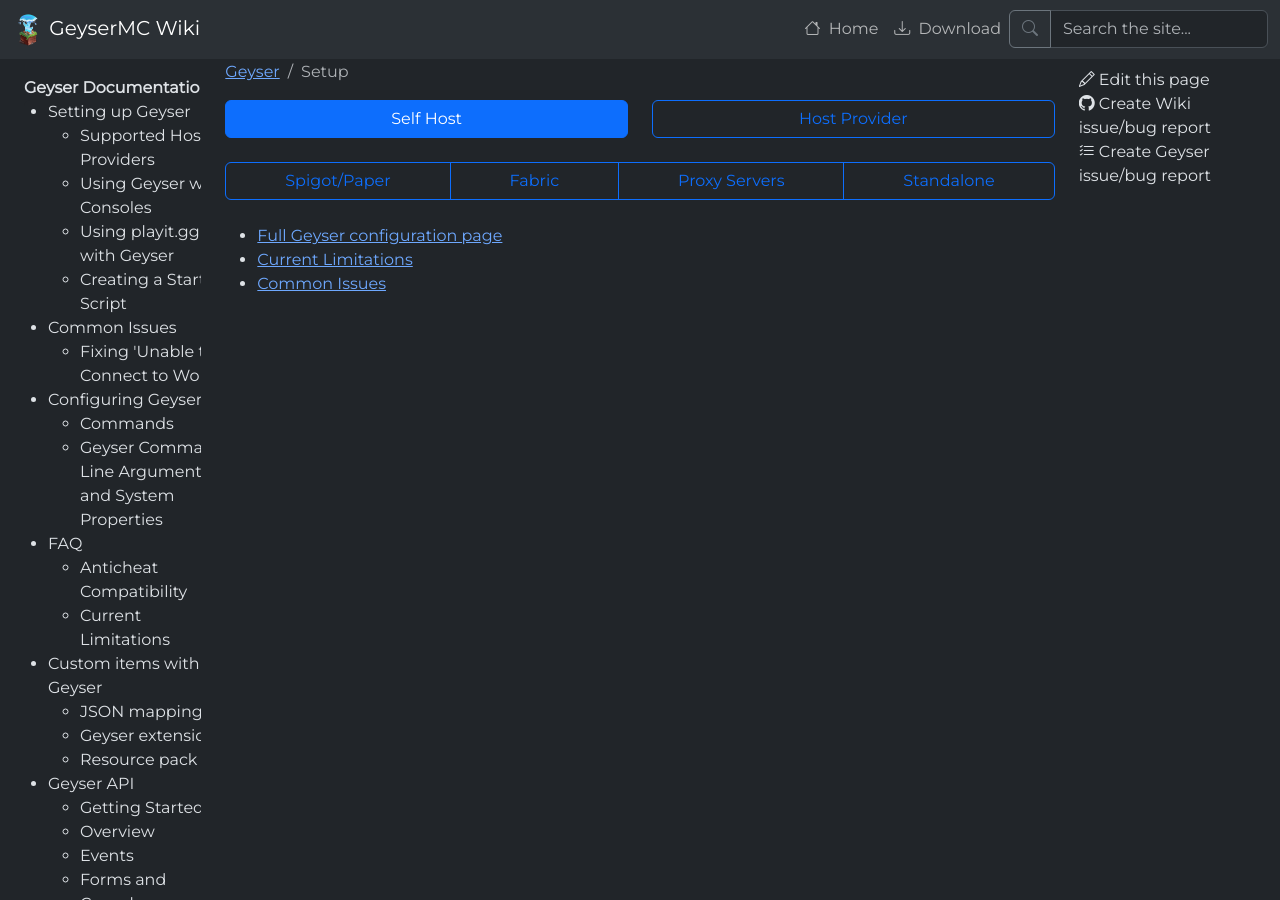
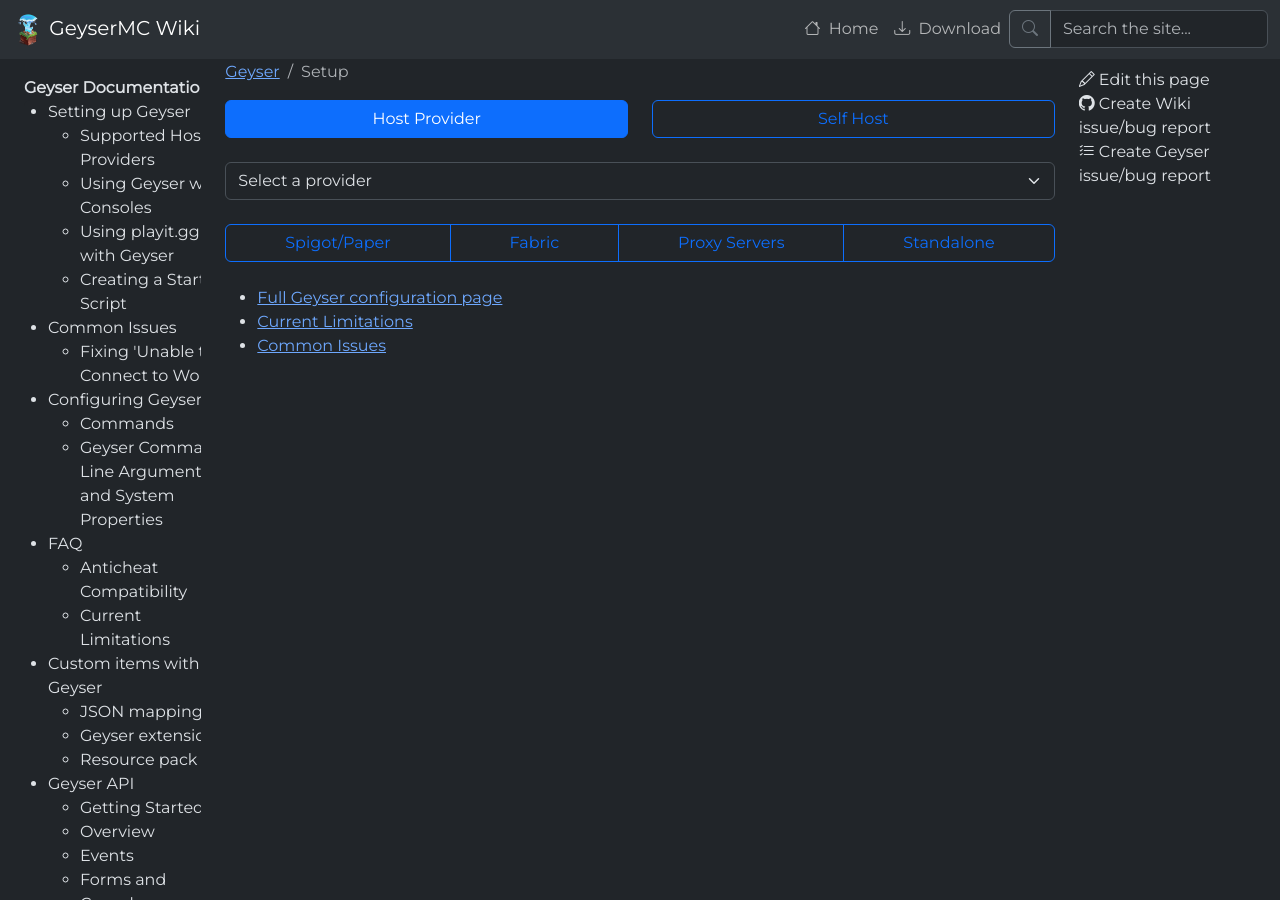
Before and after one commit to GeyserMC/GeyserWiki, a Jekyll site: the page built from _docs/geyser/setup.md, in a window 1280 px wide. Built offline with Jekyll 4.4.1, drawn with Linux system fonts in a browser that asks for light colours.

Commit message:
Show Self-Host vs Hosting Provider pages

```diff
--- a/_docs/geyser/setup.md
+++ b/_docs/geyser/setup.md
@@ -3,18 +3,71 @@
 page_sidebar: false
 ---
 <div class="row gap-4 mx-0" role="tablist">
-    <a class="col btn btn-outline-primary active" href="#" data-bs-toggle="tab" data-bs-target="#self-host-options" type="button" role="tab" aria-controls="self-host-options" aria-selected="true">Self Host</a>
-    <a class="col btn btn-outline-primary" href="#" data-bs-toggle="tab" data-bs-target="#host-provider-options" type="button" role="tab" aria-controls="host-provider-options" aria-selected="false">Host Provider</a>
+  <a class="col btn btn-outline-primary active" href="#" data-bs-toggle="tab" data-bs-target="#host-provider-options" type="button" role="tab" aria-controls="host-provider-options" aria-selected="true">Host Provider</a>
+  <a class="col btn btn-outline-primary" href="#" data-bs-toggle="tab" data-bs-target="#self-host-options" type="button" role="tab" aria-controls="self-host-options" aria-selected="false">Self Host</a>
 </div>
 
 <div class="tab-content mt-4">
-  <div id="self-host-options" class="tab-pane fade" role="tabpanel">
-    <!-- Empty since they are always visible -->
+  <div id="host-provider-options" class="tab-pane fade show active" role="tabpanel">
+    {% include setup/host-provider.html %}
+    <div class="btn-group d-flex" role="tablist" aria-label="Setup Options">
+      <a class="btn btn-outline-primary" href="#" data-bs-toggle="tab" data-bs-target="#spigot-option" type="button" role="tab" aria-controls="spigot-option" aria-selected="false">Spigot/Paper</a>
+      <a class="btn btn-outline-primary" href="#" data-bs-toggle="tab" data-bs-target="#fabric-option" type="button" role="tab" aria-controls="fabric-option" aria-selected="false">Fabric</a>
+      <a class="btn btn-outline-primary" href="#" data-bs-toggle="tab" data-bs-target="#proxy-option" type="button" role="tab" aria-controls="proxy-option" aria-selected="false">Proxy Servers</a>
+      <a class="btn btn-outline-primary" href="#" data-bs-toggle="tab" data-bs-target="#standalone-option" type="button" role="tab" aria-controls="standalone-option" aria-selected="false">Standalone</a>
+    </div>
+
+    <div class="tab-content mt-4">
+      <div id="spigot-option" class="tab-pane fade" role="tabpanel">
+        {% capture my_include %}{% include setup/instructions/geyser/spigot-host.md %}{% endcapture %}
+        {{ my_include | markdownify }}
+      </div>
+      <div id="fabric-option" class="tab-pane fade" role="tabpanel">
+        {% capture my_include %}{% include setup/instructions/geyser/fabric-host.md %}{% endcapture %}
+        {{ my_include | markdownify }}
+      </div>
+      <div id="proxy-option" class="tab-pane fade" role="tabpanel">
+        {% capture my_include %}{% include setup/instructions/geyser/proxy-host.md %}{% endcapture %}
+        {{ my_include | markdownify }}
+      </div>
+      <div id="standalone-option" class="tab-pane fade" role="tabpanel">
+        {% capture my_include %}{% include setup/instructions/geyser/standalone.md %}{% endcapture %}
+        {{ my_include | markdownify }}
+      </div>
+    </div>
   </div>
 
-  <div id="host-provider-options" class="tab-pane fade" role="tabpanel">
-    {% include setup/host-provider.html %}
+  <div id="self-host-options" class="tab-pane fade" role="tabpanel">
+    <div class="btn-group d-flex" role="tablist" aria-label="Setup Options">
+      <a class="btn btn-outline-primary" href="#" data-bs-toggle="tab" data-bs-target="#spigot-option-self" type="button" role="tab" aria-controls="spigot-option" aria-selected="false">Spigot/Paper</a>
+      <a class="btn btn-outline-primary" href="#" data-bs-toggle="tab" data-bs-target="#fabric-option-self" type="button" role="tab" aria-controls="fabric-option" aria-selected="false">Fabric</a>
+      <a class="btn btn-outline-primary" href="#" data-bs-toggle="tab" data-bs-target="#proxy-option-self" type="button" role="tab" aria-controls="proxy-option" aria-selected="false">Proxy Servers</a>
+      <a class="btn btn-outline-primary" href="#" data-bs-toggle="tab" data-bs-target="#standalone-option-self" type="button" role="tab" aria-controls="standalone-option" aria-selected="false">Standalone</a>
+    </div>
+
+    <div class="tab-content mt-4">
+      <div id="spigot-option-self" class="tab-pane fade" role="tabpanel">
+        {% capture my_include %}{% include setup/instructions/geyser/spigot.md %}{% endcapture %}
+        {{ my_include | markdownify }}
+      </div>
+      <div id="fabric-option-self" class="tab-pane fade" role="tabpanel">
+        {% capture my_include %}{% include setup/instructions/geyser/fabric.md %}{% endcapture %}
+        {{ my_include | markdownify }}
+      </div>
+      <div id="proxy-option-self" class="tab-pane fade" role="tabpanel">
+        {% capture my_include %}{% include setup/instructions/geyser/proxy.md %}{% endcapture %}
+        {{ my_include | markdownify }}
+      </div>
+      <div id="standalone-option-self" class="tab-pane fade" role="tabpanel">
+        {% capture my_include %}{% include setup/instructions/geyser/standalone.md %}{% endcapture %}
+        {{ my_include | markdownify }}
+      </div>
+    </div>
   </div>
 </div>
 
-{% include setup/setup-options.html %}
+<ul>
+  <li><a href="https://wiki.geysermc.org/geyser/understanding-the-config/">Full Geyser configuration page</a></li>
+  <li><a href="https://wiki.geysermc.org/geyser/current-limitations/">Current Limitations</a></li>
+  <li><a href="https://wiki.geysermc.org/geyser/common-issues/">Common Issues</a></li>
+</ul>
--- a/_includes/setup/instructions/geyser/proxy-host.md
+++ b/_includes/setup/instructions/geyser/proxy-host.md
@@ -1,6 +1,5 @@
 
 # Proxy setup with server hosting provider
-
 
 <div class="alert alert-info" role="alert">
     NOTE: <br>
--- a/_includes/setup/setup-options.html
+++ /dev/null
@@ -1,36 +0,0 @@
-<div class="btn-group d-flex" role="tablist" aria-label="Setup Options">
-	<a class="btn btn-outline-primary" href="#" data-bs-toggle="tab" data-bs-target="#spigot-option" type="button" role="tab" aria-controls="spigot-option" aria-selected="false">Spigot/Paper</a>
-    <a class="btn btn-outline-primary" href="#" data-bs-toggle="tab" data-bs-target="#fabric-option" type="button" role="tab" aria-controls="fabric-option" aria-selected="false">Fabric</a>
-	<a class="btn btn-outline-primary" href="#" data-bs-toggle="tab" data-bs-target="#proxy-option" type="button" role="tab" aria-controls="proxy-option" aria-selected="false">Proxy Servers</a>
-	<a class="btn btn-outline-primary" href="#" data-bs-toggle="tab" data-bs-target="#standalone-option" type="button" role="tab" aria-controls="standalone-option" aria-selected="false">Standalone</a>
-</div>
-
-<div class="tab-content mt-4">
-  <div id="spigot-option" class="tab-pane fade" role="tabpanel">
-    {% capture my_include %}{% include setup/instructions/geyser/spigot.md %}{% endcapture %}
-    {{ my_include | markdownify }}
-  </div>
-
-  <div id="fabric-option" class="tab-pane fade" role="tabpanel">
-    {% capture my_include %}{% include setup/instructions/geyser/fabric.md %}{% endcapture %}
-    {{ my_include | markdownify }}
-  </div>
-
-  <div id="proxy-option" class="tab-pane fade" role="tabpanel">
-    {% capture my_include %}{% include setup/instructions/geyser/proxy-host.md %}{% endcapture %}
-    {{ my_include | markdownify }}
-  </div>
-
-  <div id="standalone-option" class="tab-pane fade" role="tabpanel">
-    {% capture my_include %}{% include setup/instructions/geyser/standalone.md %}{% endcapture %}
-    {{ my_include | markdownify }}
-  </div>
-
-</div>
-
-<!-- This is ugly but not sure how to do it without duplicating it a bunch -->
-<ul>
-  <li><a href="https://wiki.geysermc.org/geyser/understanding-the-config/">Full Geyser configuration page</a></li>
-  <li><a href="https://wiki.geysermc.org/geyser/current-limitations/">Current Limitations</a></li>
-  <li><a href="https://wiki.geysermc.org/geyser/common-issues/">Common Issues</a></li>
-</ul>
```
Also changed, not shown: _includes/setup/instructions/geyser/fabric-host.md (+1 -1 lines), _includes/setup/instructions/geyser/fabric.md (+1 -1 lines), _includes/setup/instructions/geyser/spigot-host.md (+1 -2 lines), _includes/setup/instructions/geyser/spigot.md (+1 -2 lines).
